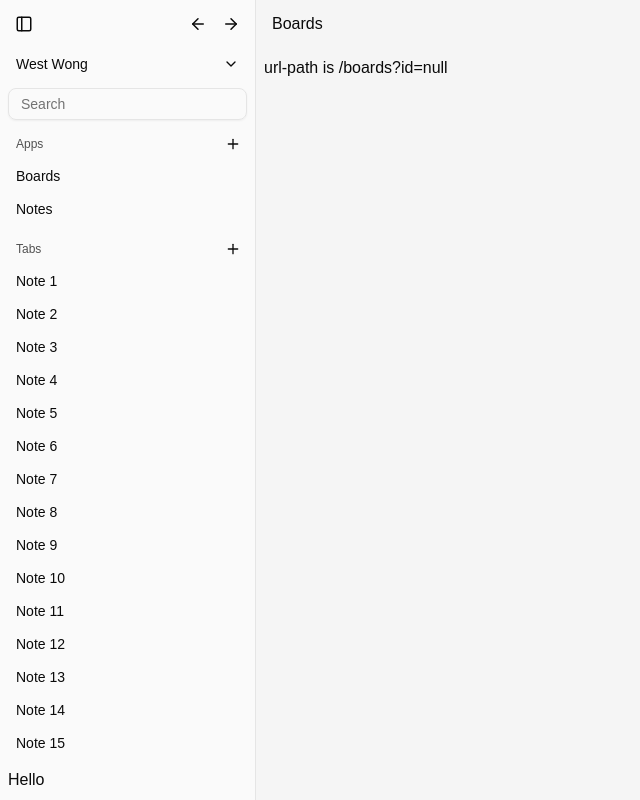
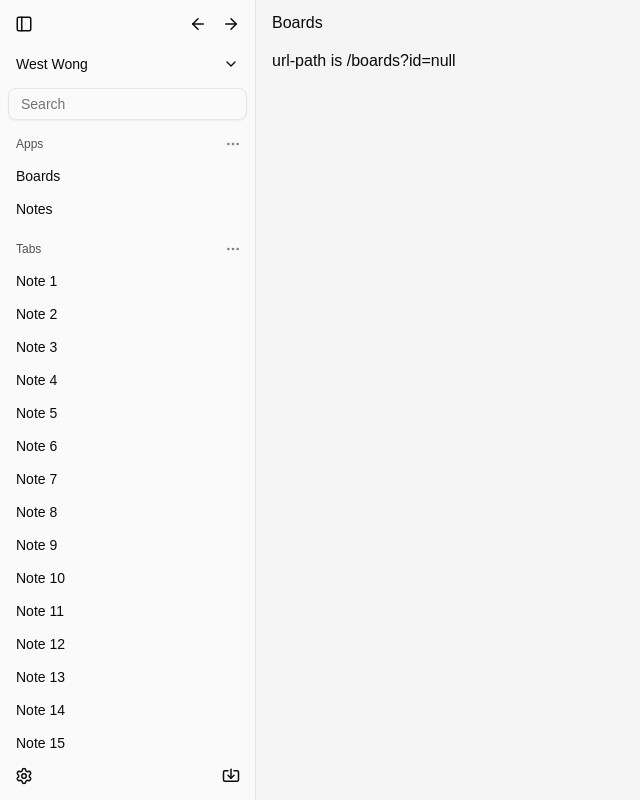
Before and after one commit to makeonteam/template-next-cross, a Next.js app: page /boards in a window 1280 px wide. Shown: the whole page, without its empty margins (0-640 px from the left). Built offline with nearby package versions, Linux system fonts and the light colour scheme.

Commit message:
use Link to replace useRouter; add comments

```diff
--- a/src/app/(main)/boards/page.tsx
+++ b/src/app/(main)/boards/page.tsx
@@ -1,6 +1,7 @@
 "use client";
 import { Suspense } from "react";
 import { useSearchParams } from "next/navigation";
+
 import { AppTopbar } from "@components/common/AppTopbar";
 
 function InnerPage() {
@@ -8,11 +9,13 @@ function InnerPage() {
   const id = searchParams.get("id");
 
   return (
-    <div className="flex h-full w-full flex-col">
+    <div className="flex flex-col h-full w-full">
       <AppTopbar>
         <span>Boards</span>
       </AppTopbar>
-      <h1 className="p-2">url-path is /boards?id={id ? id : "null"}</h1>
+      <div className="h-full w-full">
+        <h1 className="px-4 py-1">url-path is /boards?id={id ? id : "null"}</h1>
+      </div>
     </div>
   );
 }
--- a/src/app/(main)/layout.tsx
+++ b/src/app/(main)/layout.tsx
@@ -1,6 +1,8 @@
 import { SidebarProvider } from "@components/shadcn/ui/sidebar";
 import AppSidebar from "@components/common/AppSidebar";
 
+// the layout for pages in (main)
+// children is the content of each page
 export default function MainLayout({
   children,
 }: {
@@ -9,7 +11,7 @@ export default function MainLayout({
   return (
     <SidebarProvider>
       <AppSidebar />
-      <main className="w-full min-h-full">{children}</main>
+      <main className="min-h-full w-full">{children}</main>
     </SidebarProvider>
   );
 }
--- a/src/app/(main)/notes/page.tsx
+++ b/src/app/(main)/notes/page.tsx
@@ -1,6 +1,7 @@
 "use client";
 import { Suspense } from "react";
 import { useSearchParams } from "next/navigation";
+
 import { AppTopbar } from "@components/common/AppTopbar";
 
 function InnerPage() {
@@ -8,11 +9,13 @@ function InnerPage() {
   const id = searchParams.get("id");
 
   return (
-    <div className="flex h-full w-full flex-col">
+    <div className="flex flex-col h-full w-full">
       <AppTopbar>
         <span>Notes</span>
       </AppTopbar>
-      <h1 className="p-2">url-path is /note?id={id ? id : "null"}</h1>
+      <div className="h-full w-full">
+        <h1 className="px-4 py-1">url-path is /note?id={id ? id : "null"}</h1>
+      </div>
     </div>
   );
 }
--- a/src/app/layout.css
+++ b/src/app/layout.css
@@ -1,8 +1,10 @@
 @import "tailwindcss";
 @import "tw-animate-css";
 
+/* can switch theme manually, with data-theme not class */
 @custom-variant dark (html[data-theme="dark"] &);
 
+/* spa app get full height */
 :root,
 html,
 body {
@@ -119,7 +121,7 @@ body {
   --color-sidebar-ring: var(--sidebar-ring);
 }
 
-/* diy */
+/* your custom theme */
 :root {
   --bg-lighter: #fafafa;
   --bg-normal: #f5f5f5;
@@ -127,7 +129,7 @@ body {
   /* --background: var(--color-normal); */
   /* --foreground: var(--color-gray-900); */
   --hover-100: oklch(0% 0 0);
-  --hover-10: oklch(0% 0 0 / 0.1);
+  --hover-10: oklch(0% 0 0 / 0.1); /* used inner no --color-hover-10 */
 }
 [data-theme="dark"] {
   --bg-lighter: #2a2a2a;
@@ -136,8 +138,9 @@ body {
   /* --background: var(--color-normal); */
   /* --foreground: var(--color-gray-100); */
   --hover-100: oklch(100% 0 0);
-  --hover-10: oklch(100% 0 0 / 0.1);
+  --hover-10: oklch(100% 0 0 / 0.1); /* used inner no --color-hover-10 */
 }
+/* with --color-name then you can use in tailwindcss like bg-name text-name/50 */
 @theme inline {
   --color-lighter: var(--bg-lighter);
   --color-normal: var(--bg-normal);
--- a/src/app/layout.tsx
+++ b/src/app/layout.tsx
@@ -1,7 +1,6 @@
+import "./layout.css";
 import type { Metadata } from "next";
 import { Geist, Geist_Mono } from "next/font/google";
-import "./layout.css";
-
 import { ThemeProvider } from "next-themes";
 
 const geistSans = Geist({
@@ -14,11 +13,14 @@ const geistMono = Geist_Mono({
   subsets: ["latin"],
 });
 
+// you can change metadata for each page
 export const metadata: Metadata = {
   title: "MakeOn",
   description: "Open Cards => Notes, Boards, Snips, Tasks, Chats",
 };
 
+// root layout for the entire app
+// children is the content of each page
 export default function RootLayout({
   children,
 }: Readonly<{
--- a/src/app/page.tsx
+++ b/src/app/page.tsx
@@ -1,8 +1,10 @@
 import Link from "next/link";
+
 import { Button } from "@components/shadcn/ui/button";
 import ThemeSwitcher from "@components/ThemeSwitcher";
 
-export default function Home() {
+// the page for children in layout
+export default function Page() {
   return (
     <div className="flex h-full w-full overflow-hidden">
       <div className="flex flex-col gap-2 p-2">
@@ -11,10 +13,10 @@ export default function Home() {
           Open Cards {"=>"} Notes, Boards, Snips, Tasks, Chats
         </p>
         <Button asChild>
-          <Link href="/boards">Goto boards</Link>
+          <Link href="/boards">Goto /boards</Link>
         </Button>
         <Button asChild>
-          <Link href="/notes">Goto notes</Link>
+          <Link href="/notes">Goto /notes</Link>
         </Button>
         <ThemeSwitcher />
       </div>
--- a/src/shared/components/common/AppSidebar.tsx
+++ b/src/shared/components/common/AppSidebar.tsx
@@ -1,5 +1,13 @@
 "use client";
-import { ChevronDownIcon, PlusIcon } from "lucide-react";
+import { useState } from "react";
+import {
+  ChevronDownIcon,
+  EllipsisIcon,
+  SettingsIcon,
+  ImportIcon,
+} from "lucide-react";
+import Link from "next/link";
+
 import {
   Sidebar,
   SidebarHeader,
@@ -13,23 +21,22 @@ import {
   SidebarGroupContent,
   SidebarFooter,
 } from "@components/shadcn/ui/sidebar";
-
 import {
   DropdownMenu,
   DropdownMenuTrigger,
   DropdownMenuContent,
-  DropdownMenuItem,
+  DropdownMenuRadioGroup,
+  DropdownMenuRadioItem,
 } from "@components/shadcn/ui/dropdown-menu";
+import { Input } from "@components/shadcn/ui/input";
+import { Button } from "@components/shadcn/ui/button";
 
 import SidebarToggler from "@components/common/SidebarToggler";
 import { BackwardAndForward } from "@components/common/AppTopbar";
-import { Input } from "../shadcn/ui/input";
-
-import { useRouter } from "next/navigation";
 
 function AppSidebar({ className }: React.ComponentProps<typeof Sidebar>) {
-  const router = useRouter();
-  const tabs = [...Array(40)];
+  const [workspace, setWorkspace] = useState("West Wong");
+  const mockTabs = [...Array(40)];
 
   return (
     <Sidebar className={className}>
@@ -45,13 +52,22 @@ function AppSidebar({ className }: React.ComponentProps<typeof Sidebar>) {
             <DropdownMenu>
               <DropdownMenuTrigger asChild>
                 <SidebarMenuButton>
-                  West Wong
+                  <span>West Wong</span>
                   <ChevronDownIcon className="ml-auto" />
                 </SidebarMenuButton>
               </DropdownMenuTrigger>
               <DropdownMenuContent className="w-(--radix-popper-anchor-width)">
-                <DropdownMenuItem>West Wong</DropdownMenuItem>
-                <DropdownMenuItem>Galaxy Insect</DropdownMenuItem>
+                <DropdownMenuRadioGroup
+                  value={workspace}
+                  onValueChange={setWorkspace}
+                >
+                  <DropdownMenuRadioItem value="West Wong">
+                    West Wong
+                  </DropdownMenuRadioItem>
+                  <DropdownMenuRadioItem value="Galaxy Insect">
+                    Galaxy Insect
+                  </DropdownMenuRadioItem>
+                </DropdownMenuRadioGroup>
               </DropdownMenuContent>
             </DropdownMenu>
           </SidebarMenuItem>
@@ -64,26 +80,18 @@ function AppSidebar({ className }: React.ComponentProps<typeof Sidebar>) {
         <SidebarGroup className="p-0">
           <SidebarGroupLabel>Apps</SidebarGroupLabel>
           <SidebarGroupAction className="top-1.5 right-1">
-            <PlusIcon /> <span className="sr-only">Add app</span>
+            <EllipsisIcon /> <span className="sr-only">Setting</span>
           </SidebarGroupAction>
           <SidebarGroupContent>
             <SidebarMenu className="gap-[1px]">
               <SidebarMenuItem>
-                <SidebarMenuButton
-                  onClick={() => {
-                    router.push("/boards");
-                  }}
-                >
-                  Boards
+                <SidebarMenuButton asChild>
+                  <Link href="/boards">Boards</Link>
                 </SidebarMenuButton>
               </SidebarMenuItem>
               <SidebarMenuItem>
-                <SidebarMenuButton
-                  onClick={() => {
-                    router.push("/notes");
-                  }}
-                >
-                  Notes
+                <SidebarMenuButton asChild>
+                  <Link href="/notes">Notes</Link>
                 </SidebarMenuButton>
               </SidebarMenuItem>
             </SidebarMenu>
@@ -94,23 +102,19 @@ function AppSidebar({ className }: React.ComponentProps<typeof Sidebar>) {
         <SidebarGroup className="h-full">
           <SidebarGroupLabel>Tabs</SidebarGroupLabel>
           <SidebarGroupAction>
-            <PlusIcon /> <span className="sr-only">Add app</span>
+            <EllipsisIcon /> <span className="sr-only">Setting</span>
           </SidebarGroupAction>
           <SidebarGroupContent>
             <SidebarMenu className="gap-[1px]">
-              {tabs.map((_, index) => {
+              {mockTabs.map((_, index) => {
                 const tab = {
                   id: index,
                   name: `Note ${index + 1}`,
                 };
                 return (
                   <SidebarMenuItem key={tab.id}>
-                    <SidebarMenuButton
-                      onClick={() => {
-                        router.push(`/notes?id=${tab.id + 1}`);
-                      }}
-                    >
-                      {tab.name}
+                    <SidebarMenuButton asChild>
+                      <Link href={`/notes?id=${tab.id + 1}`}>{tab.name}</Link>
                     </SidebarMenuButton>
                   </SidebarMenuItem>
                 );
@@ -119,7 +123,18 @@ function AppSidebar({ className }: React.ComponentProps<typeof Sidebar>) {
           </SidebarGroupContent>
         </SidebarGroup>
       </SidebarContent>
-      <SidebarFooter>Hello</SidebarFooter>
+      <SidebarFooter>
+        <SidebarMenu>
+          <SidebarMenuItem className="flex justify-between">
+            <Button variant="ghost" size="icon">
+              <SettingsIcon className="size-4.5" />
+            </Button>
+            <Button variant="ghost" size="icon">
+              <ImportIcon className="size-4.5" />
+            </Button>
+          </SidebarMenuItem>
+        </SidebarMenu>
+      </SidebarFooter>
     </Sidebar>
   );
 }
--- a/src/shared/components/shadcn/ui/sidebar.tsx
+++ b/src/shared/components/shadcn/ui/sidebar.tsx
@@ -428,7 +428,7 @@ function SidebarGroupAction({
       data-slot="sidebar-group-action"
       data-sidebar="group-action"
       className={cn(
-        "text-sidebar-foreground ring-sidebar-ring hover:bg-sidebar-accent hover:text-sidebar-accent-foreground absolute top-3.5 right-3 flex aspect-square w-5 items-center justify-center rounded-md p-0 outline-hidden transition-transform focus-visible:ring-2 [&>svg]:size-4 [&>svg]:shrink-0",
+        "text-sidebar-foreground/50 ring-sidebar-ring hover:bg-sidebar-accent hover:text-sidebar-accent-foreground absolute top-3.5 right-3 flex aspect-square w-5 items-center justify-center rounded-md p-0 outline-hidden transition-transform focus-visible:ring-2 [&>svg]:size-4 [&>svg]:shrink-0",
         // Increases the hit area of the button on mobile.
         "after:absolute after:-inset-2 md:after:hidden",
         "group-data-[collapsible=icon]:hidden",
```
